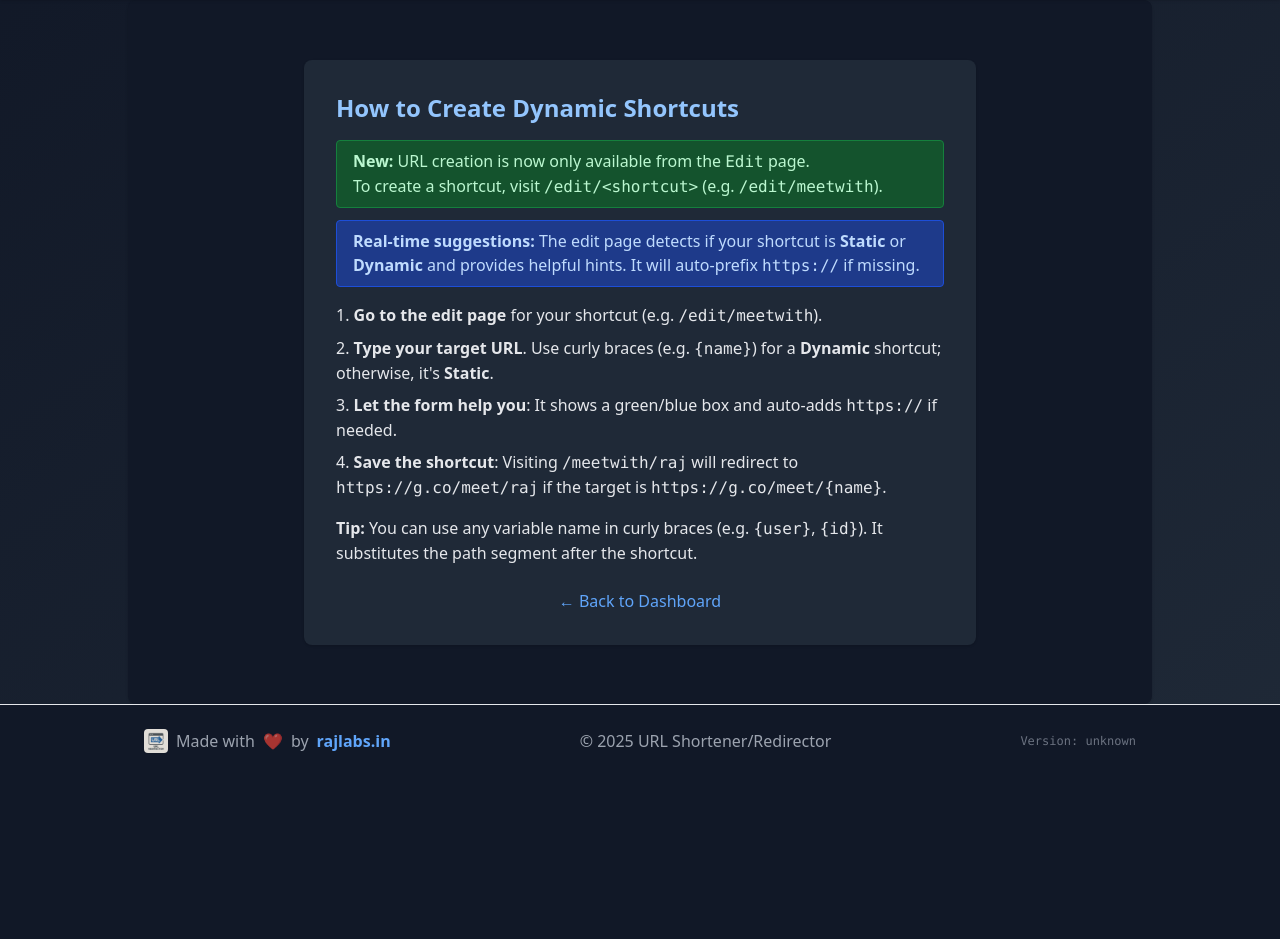
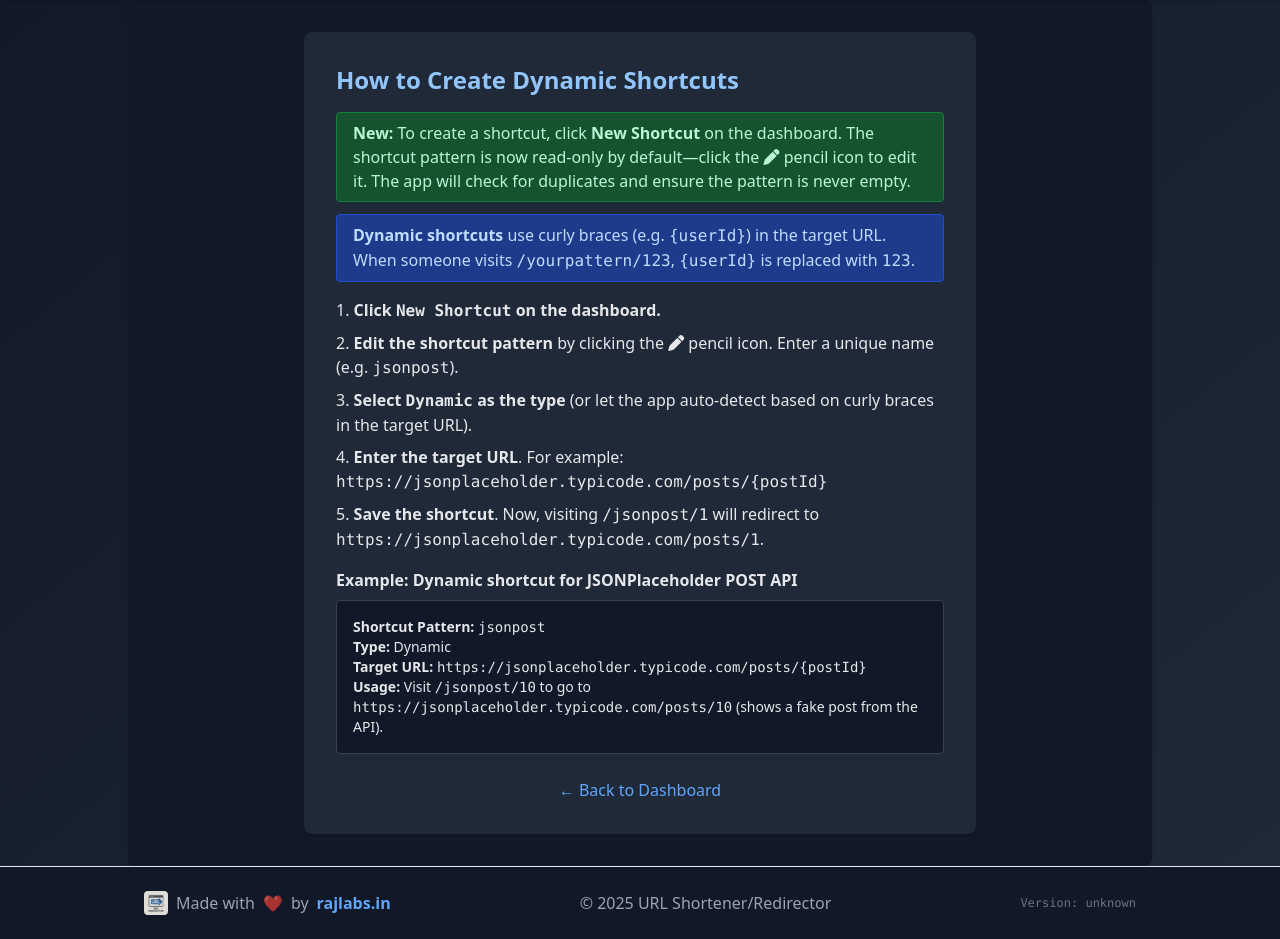
Before and after one commit to authoritydmc/r, a Flask app: page /tutorial in a window 1280 px wide. Shown: the part 97-1036 px from the top of the page. Before the commit the page ends 850 px from the top, so only its background shows below. Run offline with Flask 3, Linux system fonts and the light colour scheme; some libraries are stand-ins or nearby versions.

Commit message:
Enhance README and templates: Add detailed sections for hostname setup, improve upstream logs display with search functionality, and update tutorial instructions for creating dynamic shortcuts.

```diff
--- a/app/templates/tutorial.html
+++ b/app/templates/tutorial.html
@@ -10,23 +10,31 @@
 
     <div class="mb-4 space-y-3">
       <div class="bg-green-100 dark:bg-green-900 border border-green-300 dark:border-green-700 text-green-800 dark:text-green-200 px-4 py-2 rounded">
-        <b>New:</b> URL creation is now only available from the <span class="font-mono">Edit</span> page.<br>
-        To create a shortcut, visit <span class="font-mono">/edit/&lt;shortcut&gt;</span> (e.g. <span class="font-mono">/edit/meetwith</span>).
+        <b>New:</b> To create a shortcut, click <b>New Shortcut</b> on the dashboard. The shortcut pattern is now read-only by default—click the <i class="fa-solid fa-pen"></i> pencil icon to edit it. The app will check for duplicates and ensure the pattern is never empty.
       </div>
       <div class="bg-blue-100 dark:bg-blue-900 border border-blue-300 dark:border-blue-700 text-blue-800 dark:text-blue-200 px-4 py-2 rounded">
-        <b>Real-time suggestions:</b> The edit page detects if your shortcut is <b>Static</b> or <b>Dynamic</b> and provides helpful hints. It will auto-prefix <span class="font-mono">https://</span> if missing.
+        <b>Dynamic shortcuts</b> use curly braces (e.g. <span class="font-mono">{userId}</span>) in the target URL. When someone visits <span class="font-mono">/yourpattern/123</span>, <span class="font-mono">{userId}</span> is replaced with <span class="font-mono">123</span>.
       </div>
     </div>
 
     <ol class="list-decimal list-inside space-y-2 mb-4">
-      <li><b>Go to the edit page</b> for your shortcut (e.g. <span class="font-mono">/edit/meetwith</span>).</li>
-      <li><b>Type your target URL</b>. Use curly braces (e.g. <span class="font-mono">{name}</span>) for a <b>Dynamic</b> shortcut; otherwise, it's <b>Static</b>.</li>
-      <li><b>Let the form help you</b>: It shows a green/blue box and auto-adds <span class="font-mono">https://</span> if needed.</li>
-      <li><b>Save the shortcut</b>: Visiting <span class="font-mono">/meetwith/raj</span> will redirect to <span class="font-mono">https://g.co/meet/raj</span> if the target is <span class="font-mono">https://g.co/meet/{name}</span>.</li>
+      <li><b>Click <span class="font-mono">New Shortcut</span> on the dashboard.</b></li>
+      <li><b>Edit the shortcut pattern</b> by clicking the <i class="fa-solid fa-pen"></i> pencil icon. Enter a unique name (e.g. <span class="font-mono">jsonpost</span>).</li>
+      <li><b>Select <span class="font-mono">Dynamic</span> as the type</b> (or let the app auto-detect based on curly braces in the target URL).</li>
+      <li><b>Enter the target URL</b>. For example:<br>
+        <span class="font-mono">https://jsonplaceholder.typicode.com/posts/{postId}</span>
+      </li>
+      <li><b>Save the shortcut</b>. Now, visiting <span class="font-mono">/jsonpost/1</span> will redirect to <span class="font-mono">https://jsonplaceholder.typicode.com/posts/1</span>.</li>
     </ol>
 
     <div class="mb-4">
-      <b>Tip:</b> You can use any variable name in curly braces (e.g. <span class="font-mono">{user}</span>, <span class="font-mono">{id}</span>). It substitutes the path segment after the shortcut.
+      <b>Example: Dynamic shortcut for JSONPlaceholder POST API</b>
+      <div class="bg-gray-50 dark:bg-gray-900 border border-gray-200 dark:border-gray-700 rounded p-4 mt-2 text-sm">
+        <b>Shortcut Pattern:</b> <span class="font-mono">jsonpost</span><br>
+        <b>Type:</b> Dynamic<br>
+        <b>Target URL:</b> <span class="font-mono">https://jsonplaceholder.typicode.com/posts/{postId}</span><br>
+        <b>Usage:</b> Visit <span class="font-mono">/jsonpost/10</span> to go to <span class="font-mono">https://jsonplaceholder.typicode.com/posts/10</span> (shows a fake post from the API).
+      </div>
     </div>
 
     <div class="text-center mt-6">
--- a/app/utils.py
+++ b/app/utils.py
@@ -304,15 +304,22 @@ def log_upstream_check(pattern, upstream_name, check_url, result, detail, tried_
     db.commit()
 
 def get_upstream_logs():
-    # Example: logs stored in data/upstream_logs.jsonl (one JSON per line)
-    import os, json
-    log_path = os.path.join(os.path.dirname(__file__), '../data/upstream_logs.jsonl')
+    db = get_db()
+    cursor = db.execute('''
+        SELECT pattern, upstream_name, check_url, result, detail, tried_at, count
+        FROM upstream_check_log
+        ORDER BY tried_at DESC, id DESC
+        LIMIT 200
+    ''')
     logs = []
-    if os.path.exists(log_path):
-        with open(log_path, 'r', encoding='utf-8') as f:
-            for line in f:
-                try:
-                    logs.append(json.loads(line.strip()))
-                except Exception:
-                    continue
-    return logs[::-1]  # Most recent first
+    for row in cursor.fetchall():
+        logs.append({
+            'shortcut': row[0],
+            'upstream': row[1],
+            'check_url': row[2],
+            'result': row[3],
+            'details': row[4],
+            'time': row[5],
+            'count': row[6],
+        })
+    return logs
```
Also changed, not shown: app/templates/admin_upstream_logs.html (+36 -11 lines), README.md.
